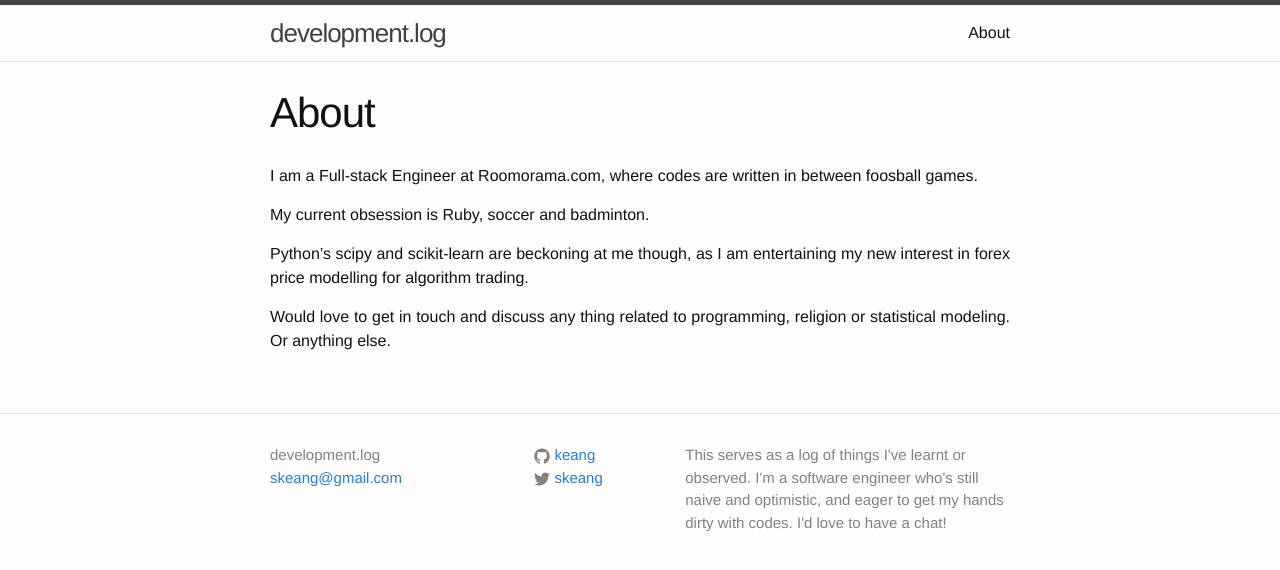
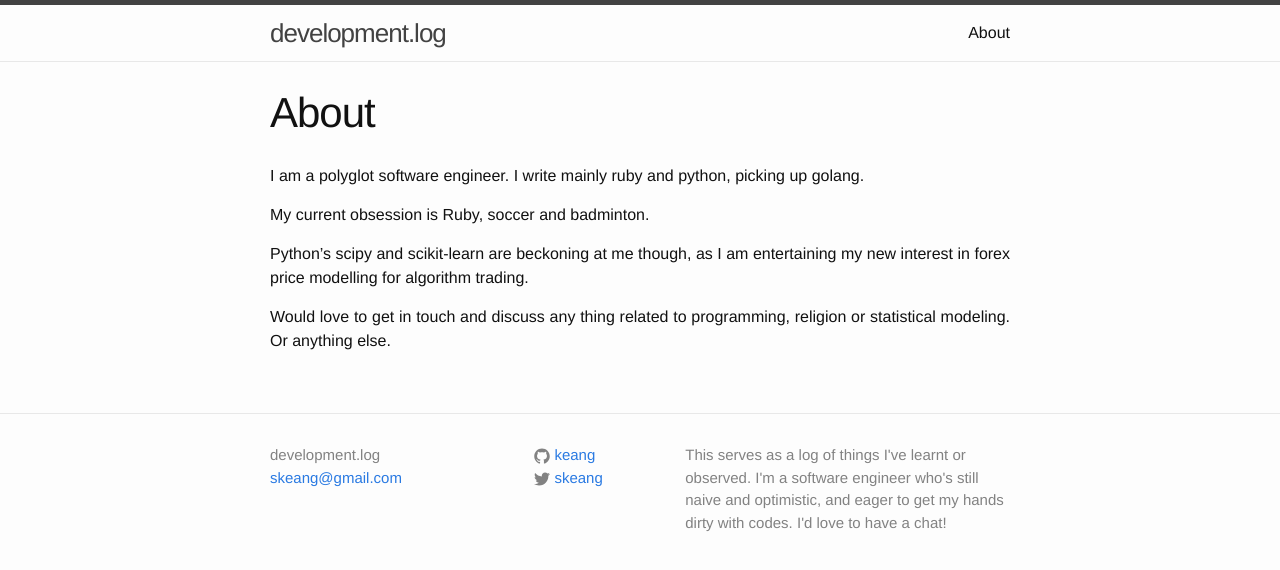
Before and after one commit to keang/keang.github.io, a Jekyll site: the page built from about.md, in a window 1280 px wide. Shown: the top 570 px of the page. Built offline with Jekyll 4.4.1, drawn with Linux system fonts in a browser that asks for light colours.

Commit message:
Update about page

```diff
--- a/about.md
+++ b/about.md
@@ -3,7 +3,7 @@ layout: page
 title: About
 permalink: /about/
 ---
-I am a Full-stack Engineer at Roomorama.com, where codes are written in between foosball games.
+I am a polyglot software engineer. I write mainly ruby and python, picking up golang.
 
 My current obsession is Ruby, soccer and badminton.
 
```
